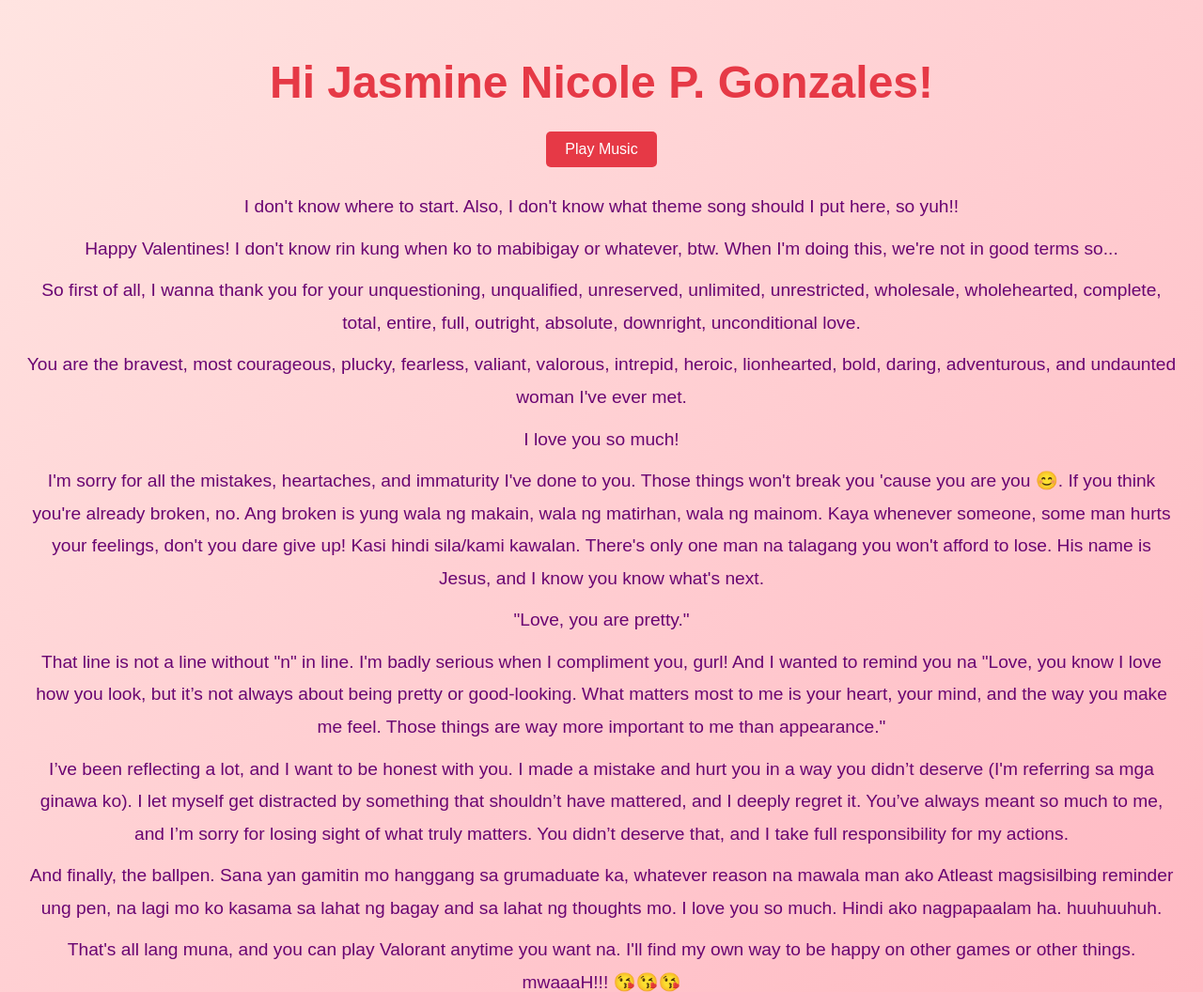
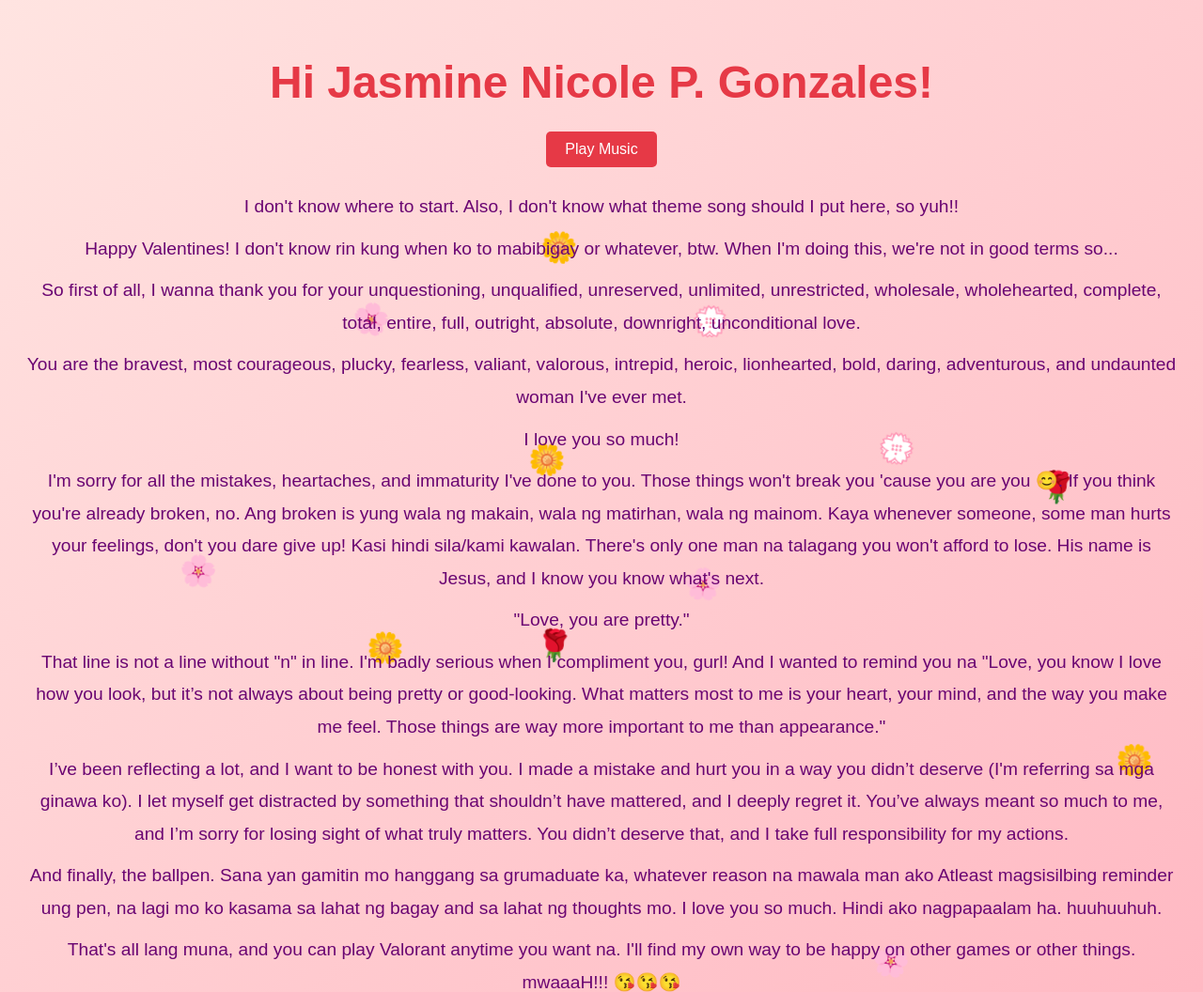
Before and after one commit to ikzuhyc/fornikoru, a plain HTML site: page index.html in a window 1280 px wide. Shown: the top 1056 px of the page at 94% size. Drawn offline with Linux system fonts and the light colour scheme.

Commit message:
Update index.html

```diff
--- a/index.html
+++ b/index.html
@@ -149,7 +149,7 @@
     function createFlower(emoji, count) {
       for (let i = 0; i < count; i++) {
         const flower = document.createElement('div');
-        flower.className = flower-container ${emoji === '🌹' ? 'rose' : 'flower'};
+        flower.className = 'flower-container';
         flower.style.left = Math.random() * 100 + '%';
         flower.style.top = Math.random() * 100 + '%';
         flower.style.animationDelay = Math.random() * 2 + 's';
```
